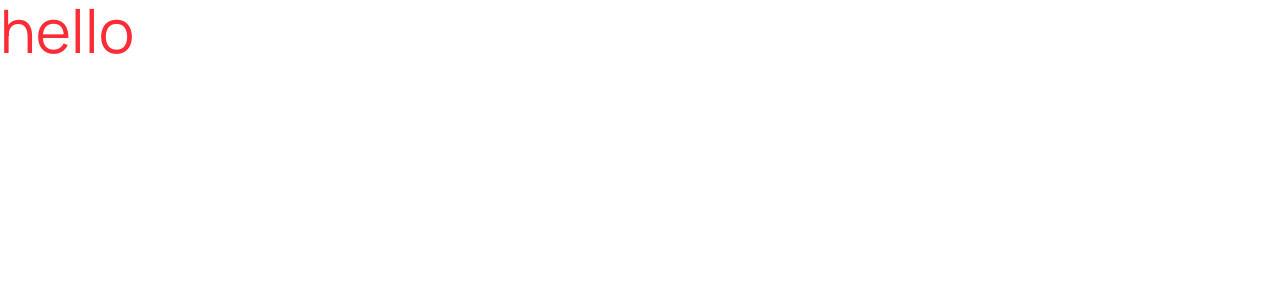
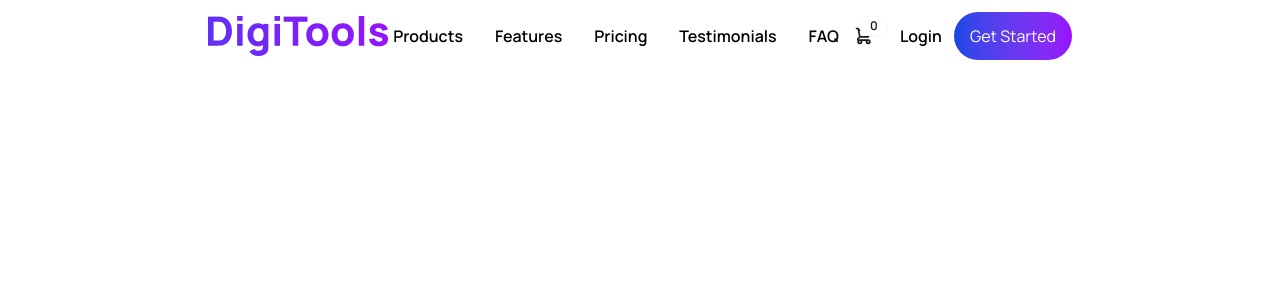
Before and after one commit to a1mb0t38/assignment-6, a React (Vite) app: page / in a window 1280 px wide. Shown: the top 300 px of the page. Built offline with nearby package versions, Linux system fonts and the light colour scheme.

Commit message:
added the navbar

```diff
--- a/src/App.jsx
+++ b/src/App.jsx
@@ -1,11 +1,12 @@
 import './App.css'
+import NavBar from './components/navbar/NavBar'
 
 function App() {
 
 
   return (
     <>
-      <h2 className='text-6xl text-red-500'>hello</h2>
+      <NavBar></NavBar>
     </>
   )
 }
--- /dev/null
+++ b/src/components/navbar/NavBar.jsx
@@ -0,0 +1,41 @@
+import React from 'react';
+
+const NavBar = () => {
+    return (
+        <div>
+            <div className="flex justify-between items-center px-52 py-3">
+                <div className="">
+                    <img src="/src/assets/DigiTools.png" alt="" />
+                </div>
+                <div>
+                    <ul className='flex items-center gap-8 font-semibold text-base text-black'>
+                        <li><a href="">Products</a></li>
+                        <li><a href="">Features</a></li>
+                        <li><a href="">Pricing</a></li>
+                        <li><a href="">Testimonials</a></li>
+                        <li><a href="">FAQ</a></li>
+                    </ul>
+                </div>
+                <div className="flex items-center">
+
+                    <div tabIndex={0} role="button" className="btn btn-ghost btn-circle mr-4">
+                        <div className="indicator">
+                            <svg xmlns="http://www.w3.org/2000/svg" className="h-5 w-5" fill="none" viewBox="0 0 24 24" stroke="currentColor"> <path strokeLinecap="round" strokeLinejoin="round" strokeWidth="2" d="M3 3h2l.4 2M7 13h10l4-8H5.4M7 13L5.4 5M7 13l-2.293 2.293c-.63.63-.184 1.707.707 1.707H17m0 0a2 2 0 100 4 2 2 0 000-4zm-8 2a2 2 0 11-4 0 2 2 0 014 0z" /> </svg>
+                            <span className="badge badge-sm indicator-item">0</span>
+                        </div>
+                    </div>
+
+                    <div className='flex items-center gap-3'>
+                        <button className='cursor-pointer text-base font-semibold text-black'>Login</button>
+
+                        <button className='cursor-pointer px-4 py-3 text-white bg-linear-to-r from-blue-700 to-purple-600 rounded-full'>Get Started</button>
+                    </div>
+
+
+                </div>
+            </div>
+        </div>
+    );
+};
+
+export default NavBar;
```
Also changed, not shown: src/assets/DigiTools.png (added).
